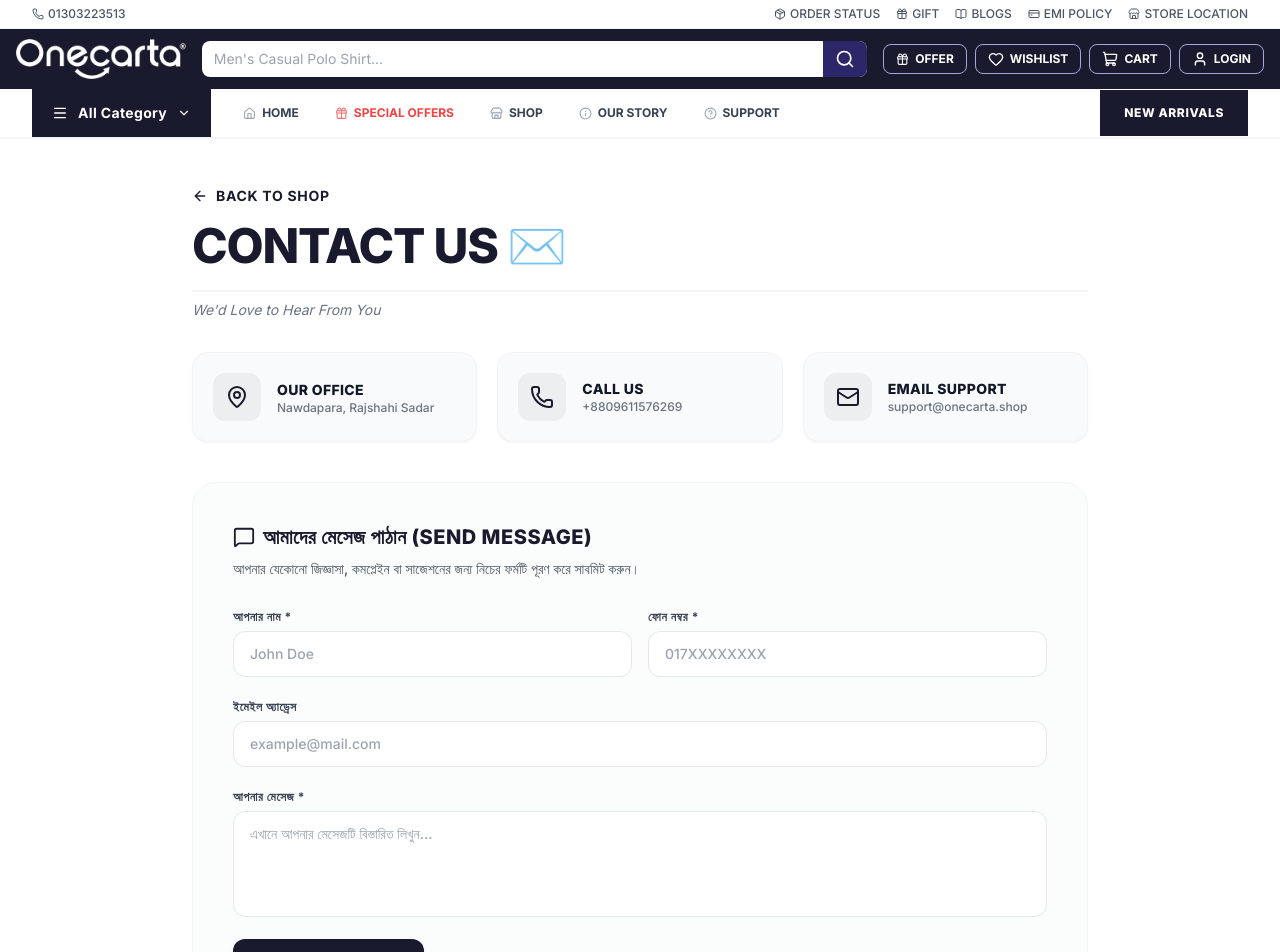
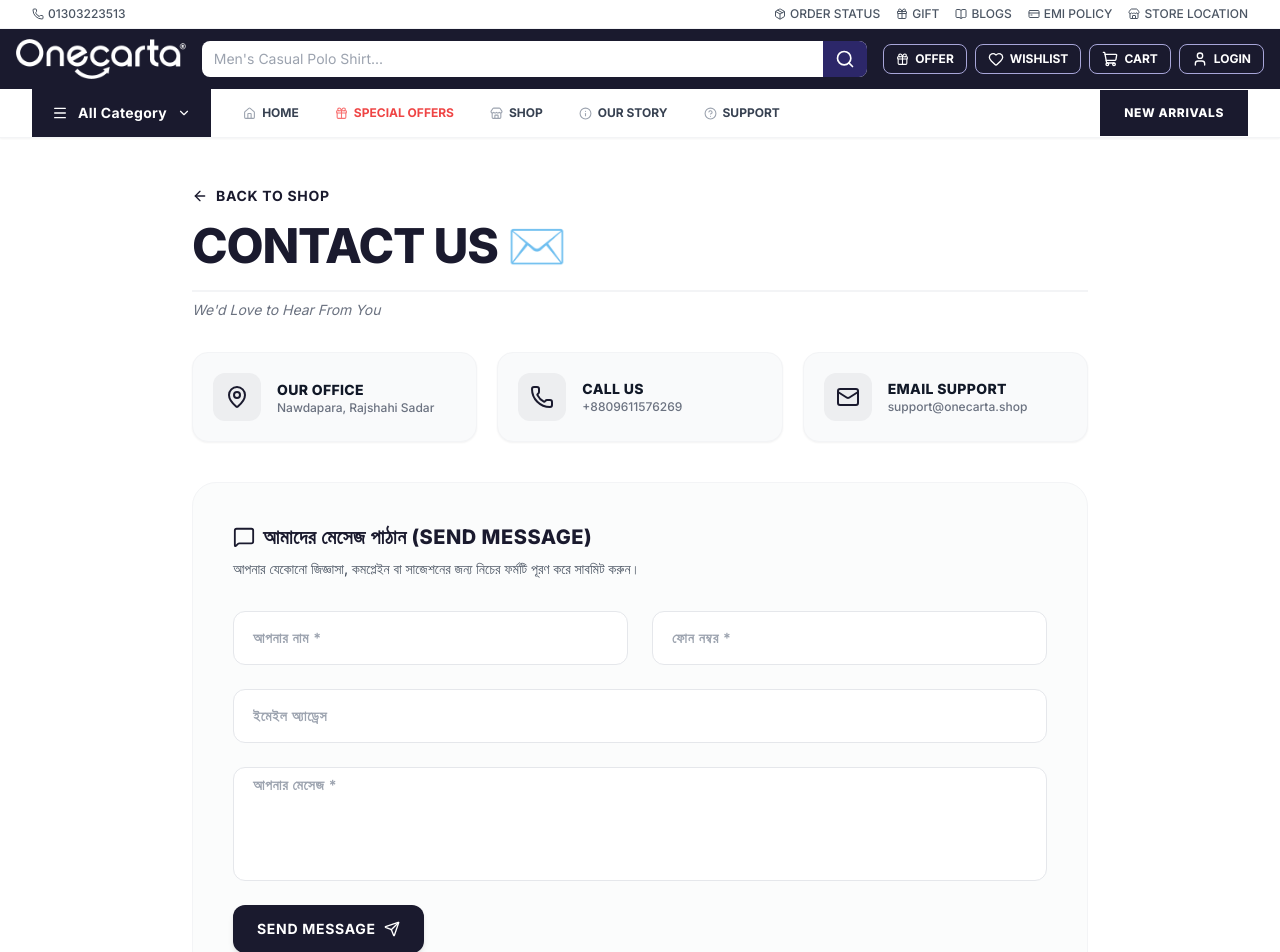
Before and after one commit to tousifotb-lang/onecarta.shop, a Next.js app: page /contact in a window 1280 px wide. Shown: the top 952 px of the page. Built offline with nearby package versions, Linux system fonts and the light colour scheme.

Commit message:
design: implemented floating animations for contact form labels

```diff
--- a/src/app/contact/page.tsx
+++ b/src/app/contact/page.tsx
@@ -9,7 +9,6 @@ export default function ContactUs() {
 
   const handleSubmit = (e: React.FormEvent) => {
     e.preventDefault();
-    // 🛠️ পরবর্তীতে এখানে আপনার API বা মেসেজ সাবমিশন লজিক কানেক্ট করতে পারবেন ভাই
     console.log("Form submitted:", formData);
     alert("আপনার মেসেজটি সফলভাবে পাঠানো হয়েছে! আমাদের টিম দ্রুত আপনার সাথে যোগাযোগ করবে।");
     setFormData({ name: "", email: "", phone: "", message: "" });
@@ -62,10 +61,9 @@ export default function ContactUs() {
         </div>
 
         {/* Contact Layout */}
-        <div className="grid grid-cols-1 md:grid-cols-1 gap-8 bg-gray-50/60 border border-gray-100 p-6 sm:p-10 rounded-3xl shadow-xs">
+        <div className="bg-gray-50/60 border border-gray-100 p-6 sm:p-10 rounded-3xl shadow-xs">
 
-          {/* Contact Form Section */}
-          <div className="space-y-6">
+          <div className="space-y-8">
             <div className="space-y-2">
               <h2 className="text-xl font-black text-[#1a1a2e] uppercase tracking-wide flex items-center gap-2">
                 <MessageSquare size={22} /> আমাদের মেসেজ পাঠান (Send Message)
@@ -75,53 +73,86 @@ export default function ContactUs() {
               </p>
             </div>
 
-            <form onSubmit={handleSubmit} className="space-y-4">
-              <div className="grid grid-cols-1 sm:grid-cols-2 gap-4">
-                <div className="space-y-1">
-                  <label className="text-xs font-bold text-gray-700 uppercase tracking-wider">আপনার নাম *</label>
+            <form onSubmit={handleSubmit} className="space-y-6">
+
+              {/* Name & Phone Group */}
+              <div className="grid grid-cols-1 sm:grid-cols-2 gap-6">
+
+                {/* Name Input */}
+                <div className="relative">
                   <input
                     type="text"
+                    id="name"
                     required
+                    placeholder=" "
                     value={formData.name}
                     onChange={(e) => setFormData({ ...formData, name: e.target.value })}
-                    className="w-full bg-white border border-gray-200 text-gray-800 rounded-xl px-4 py-3 text-sm font-medium focus:outline-hidden focus:border-[#1a1a2e] transition-colors"
-                    placeholder="John Doe"
+                    className="block px-4 py-4 w-full text-sm font-medium text-gray-800 bg-white rounded-xl border border-gray-200 appearance-none focus:outline-hidden focus:ring-0 focus:border-[#1a1a2e] peer transition-colors"
                   />
+                  <label
+                    htmlFor="name"
+                    className="absolute text-sm font-bold text-gray-400 bg-white px-2 duration-300 transform -translate-y-4 scale-75 top-2 z-10 origin-[0] left-3 peer-placeholder-shown:scale-100 peer-placeholder-shown:-translate-y-1/2 peer-placeholder-shown:top-1/2 peer-focus:top-2 peer-focus:scale-75 peer-focus:-translate-y-4 peer-focus:text-[#1a1a2e] transition-all uppercase tracking-wider cursor-text"
+                  >
+                    আপনার নাম *
+                  </label>
                 </div>
-                <div className="space-y-1">
-                  <label className="text-xs font-bold text-gray-700 uppercase tracking-wider">ফোন নম্বর *</label>
+
+                {/* Phone Input */}
+                <div className="relative">
                   <input
                     type="tel"
+                    id="phone"
                     required
+                    placeholder=" "
                     value={formData.phone}
                     onChange={(e) => setFormData({ ...formData, phone: e.target.value })}
-                    className="w-full bg-white border border-gray-200 text-gray-800 rounded-xl px-4 py-3 text-sm font-medium focus:outline-hidden focus:border-[#1a1a2e] transition-colors"
-                    placeholder="017XXXXXXXX"
+                    className="block px-4 py-4 w-full text-sm font-medium text-gray-800 bg-white rounded-xl border border-gray-200 appearance-none focus:outline-hidden focus:ring-0 focus:border-[#1a1a2e] peer transition-colors"
                   />
+                  <label
+                    htmlFor="phone"
+                    className="absolute text-sm font-bold text-gray-400 bg-white px-2 duration-300 transform -translate-y-4 scale-75 top-2 z-10 origin-[0] left-3 peer-placeholder-shown:scale-100 peer-placeholder-shown:-translate-y-1/2 peer-placeholder-shown:top-1/2 peer-focus:top-2 peer-focus:scale-75 peer-focus:-translate-y-4 peer-focus:text-[#1a1a2e] transition-all uppercase tracking-wider cursor-text"
+                  >
+                    ফোন নম্বর *
+                  </label>
                 </div>
+
               </div>
 
-              <div className="space-y-1">
-                <label className="text-xs font-bold text-gray-700 uppercase tracking-wider">ইমেইল অ্যাড্রেস</label>
+              {/* Email Input */}
+              <div className="relative">
                 <input
                   type="email"
+                  id="email"
+                  placeholder=" "
                   value={formData.email}
                   onChange={(e) => setFormData({ ...formData, email: e.target.value })}
-                  className="w-full bg-white border border-gray-200 text-gray-800 rounded-xl px-4 py-3 text-sm font-medium focus:outline-hidden focus:border-[#1a1a2e] transition-colors"
-                  placeholder="example@mail.com"
+                  className="block px-4 py-4 w-full text-sm font-medium text-gray-800 bg-white rounded-xl border border-gray-200 appearance-none focus:outline-hidden focus:ring-0 focus:border-[#1a1a2e] peer transition-colors"
                 />
+                <label
+                  htmlFor="email"
+                  className="absolute text-sm font-bold text-gray-400 bg-white px-2 duration-300 transform -translate-y-4 scale-75 top-2 z-10 origin-[0] left-3 peer-placeholder-shown:scale-100 peer-placeholder-shown:-translate-y-1/2 peer-placeholder-shown:top-1/2 peer-focus:top-2 peer-focus:scale-75 peer-focus:-translate-y-4 peer-focus:text-[#1a1a2e] transition-all uppercase tracking-wider cursor-text"
+                >
+                  ইমেইল অ্যাড্রেস
+                </label>
               </div>
 
-              <div className="space-y-1">
-                <label className="text-xs font-bold text-gray-700 uppercase tracking-wider">আপনার মেসেজ *</label>
+              {/* Message Input */}
+              <div className="relative">
                 <textarea
+                  id="message"
                   required
                   rows={4}
+                  placeholder=" "
                   value={formData.message}
                   onChange={(e) => setFormData({ ...formData, message: e.target.value })}
-                  className="w-full bg-white border border-gray-200 text-gray-800 rounded-xl px-4 py-3 text-sm font-medium focus:outline-hidden focus:border-[#1a1a2e] transition-colors resize-none"
-                  placeholder="এখানে আপনার মেসেজটি বিস্তারিত লিখুন..."
+                  className="block px-4 py-4 w-full text-sm font-medium text-gray-800 bg-white rounded-xl border border-gray-200 appearance-none focus:outline-hidden focus:ring-0 focus:border-[#1a1a2e] peer transition-colors resize-none"
                 />
+                <label
+                  htmlFor="message"
+                  className="absolute text-sm font-bold text-gray-400 bg-white px-2 duration-300 transform -translate-y-4 scale-75 top-2 z-10 origin-[0] left-3 peer-placeholder-shown:scale-100 peer-placeholder-shown:top-6 peer-focus:top-2 peer-focus:scale-75 peer-focus:-translate-y-4 peer-focus:text-[#1a1a2e] transition-all uppercase tracking-wider cursor-text"
+                >
+                  আপনার মেসেজ *
+                </label>
               </div>
 
               <button
```
